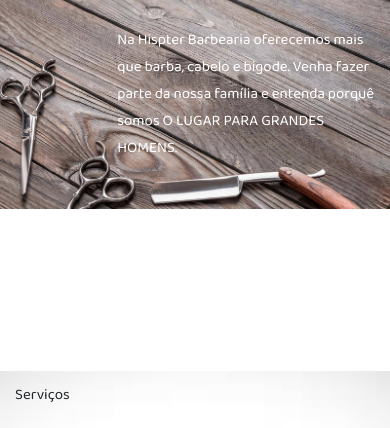
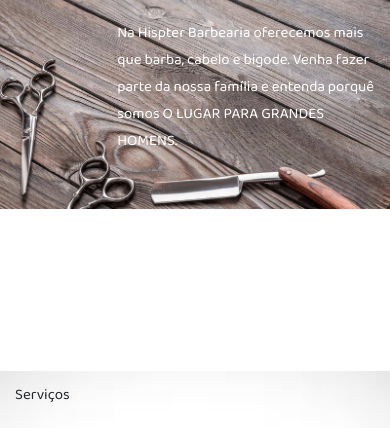
Before and after one commit to flores-joice/portfolioAleir, a plain HTML site: page index.html in a window 390 px wide. Shown: the part 632-1060 px from the top of the page. Drawn offline with nearby package versions, Linux system fonts and the light colour scheme.

Commit message:
ajuste background

```diff
--- a/index.scss
+++ b/index.scss
@@ -263,24 +263,19 @@ nav{
     height: 50vh;
     background-position: initial;
 
-    & p{
-      font-size: 1em;
-      // left: -5rem;
-    }
-
     & h3{
       font-size: 1em;
       padding: 1rem;
     }
 
     & div{
-      height: 30vh;
+      height: 28vh;
       width: 100vw;
       & > p{
         font-size: 1rem;
         width: 86vw;
         margin-left: 2rem;
-        padding: 1.5rem 0 0 5rem;
+        padding: 1rem 0 0 5rem;
       }
     }
   }
```
Also changed, not shown: index.css, 1 other file.
